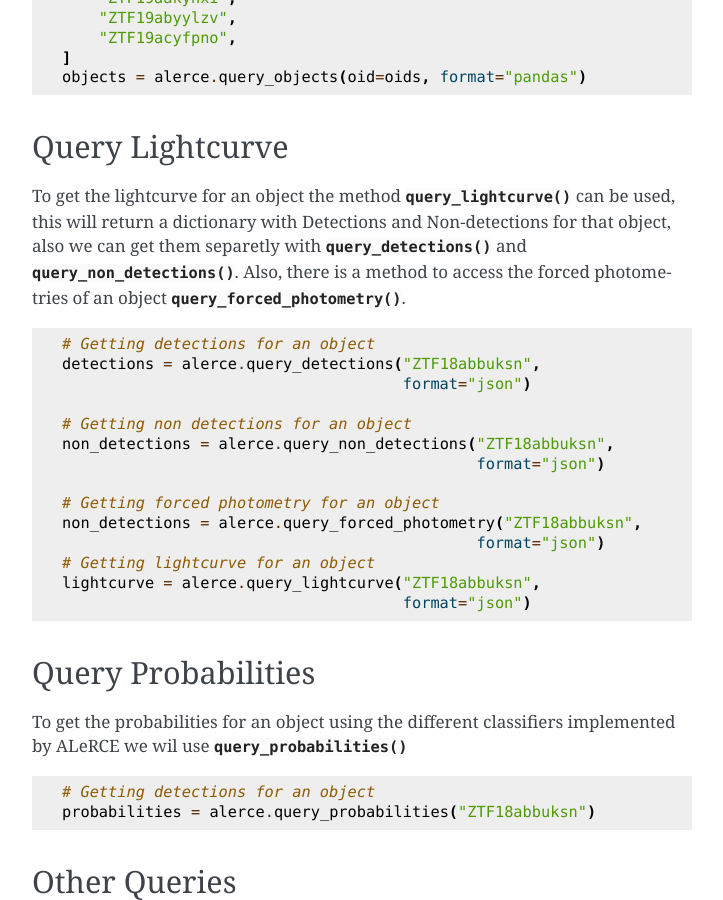
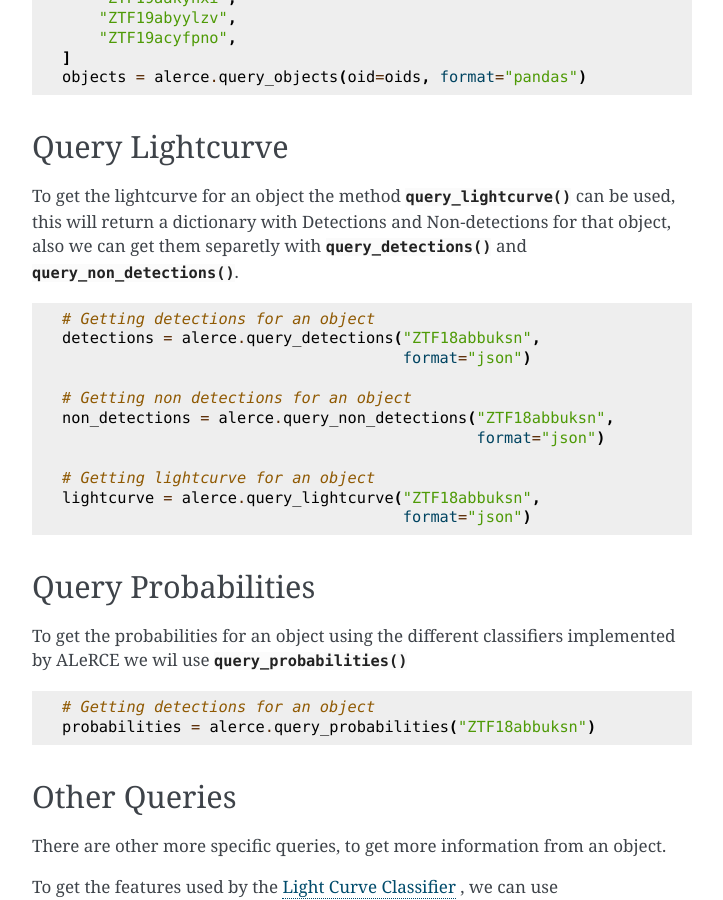
Before and after one commit to alercebroker/alerce_client, a Sphinx documentation site: the page built from docs/source/tutorials/ztf_api.rst, in a window 1280 px wide and 900 px high, scrolled down 1814 px. Shown: the whole window, without its empty margins (388-1111 px from the left). Built offline with Sphinx 7.4.7, drawn with Linux system fonts in a browser that asks for light colours; formulas are drawn with MathJax 3.

Commit message:
Revert "Added border case and doc"

```diff
--- a/docs/source/tutorials/ztf_api.rst
+++ b/docs/source/tutorials/ztf_api.rst
@@ -94,7 +94,6 @@ Query Lightcurve
 
 To get the lightcurve for an object the method :func:`~alerce.core.Alerce.query_lightcurve` can be used, this will return
 a dictionary with Detections and Non-detections for that object, also we can get them separetly with :func:`~alerce.core.Alerce.query_detections` and :func:`~alerce.core.Alerce.query_non_detections`.
-Also, there is a method to access the forced photometries of an object :func:`~alerce.core.Alerce.query_forced_photometry`.
 
 .. code-block:: python
 
@@ -106,9 +105,6 @@ Also, there is a method to access the forced photometries of an object :func:`~a
     non_detections = alerce.query_non_detections("ZTF18abbuksn",
                                                  format="json")
 
-    # Getting forced photometry for an object
-    non_detections = alerce.query_forced_photometry("ZTF18abbuksn",
-                                                 format="json")
     # Getting lightcurve for an object
     lightcurve = alerce.query_lightcurve("ZTF18abbuksn",
                                          format="json")
```
Also changed, not shown: 1 other file.
